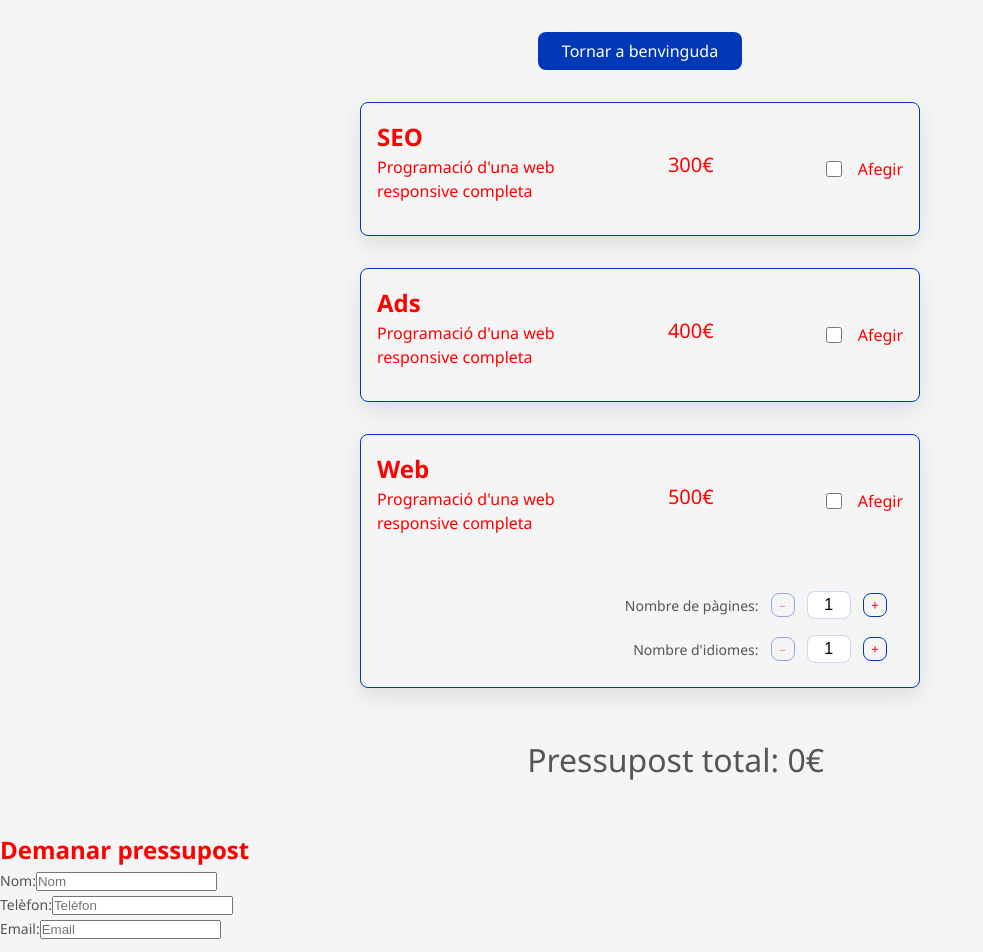
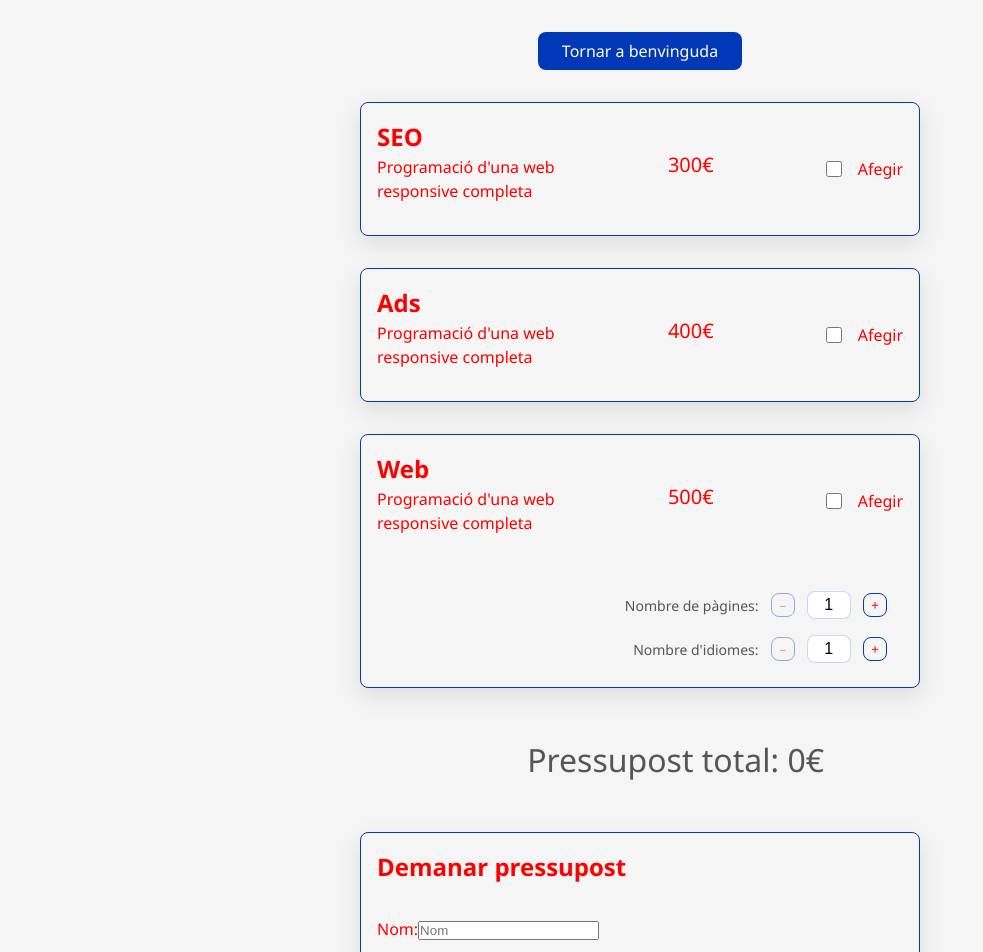
Before and after one commit to albertvallsbe/2025-s6-albertvalls, a React (Vite) app: page /budget in a window 1280 px wide. Shown: the top 952 px of the page, without its empty margins (0-983 px from the left). Built offline with nearby package versions, Linux system fonts and the light colour scheme.

Commit message:
Add style in form

```diff
--- a/src/components/budget/BudgetForm.tsx
+++ b/src/components/budget/BudgetForm.tsx
@@ -1,22 +1,24 @@
 export const BudgetForm = (): JSX.Element => {
 	return (
+		<article className="card">
 			<form className="budget-form">
-			<h2 className="budget-form__title">Demanar pressupost</h2>
-
-			<div className="budget-form__fields">
-				<span className="web-options__label">Nom:</span>
+				<div className="card__item">
+					<h2 className="heading">Demanar pressupost</h2>
+				</div>
+				<div className="card__item">
+					<span className="text__body">Nom:</span>
 					<input type="text" className="budget-form__input" placeholder="Nom" />
 				</div>
-			<div className="budget-form__fields">
-				<span className="web-options__label">Telèfon:</span>
+				<div className="card__item">
+					<span className="text__body">Telèfon:</span>
 					<input
 						type="tel"
 						className="budget-form__input"
 						placeholder="Telèfon"
 					/>
 				</div>
-			<div className="budget-form__fields">
-				<span className="web-options__label">Email:</span>
+				<div className="card__item">
+					<span className="text__body">Email:</span>
 					<input
 						type="email"
 						className="budget-form__input"
@@ -28,6 +30,7 @@ export const BudgetForm = (): JSX.Element => {
 					Sol·licitar pressupost →
 				</button>
 			</form>
+		</article>
 	);
 };
 
--- a/src/components/services/Card.tsx
+++ b/src/components/services/Card.tsx
@@ -15,7 +15,7 @@ export const Card = ({
 	const isWebCard = card.id === 3;
 
 	return (
-		<article className={`card`}>
+		<article className="card">
 			<div className="card__item">
 				<h2 className="heading">{card.title}</h2>
 				<p className="text__body">{card.description}</p>
```
Lines whose indentation alone changed are shown as unchanged.
